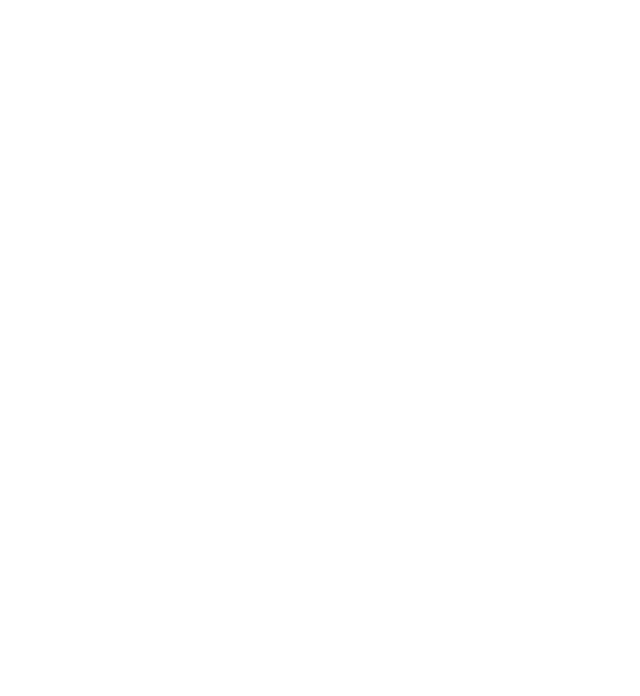
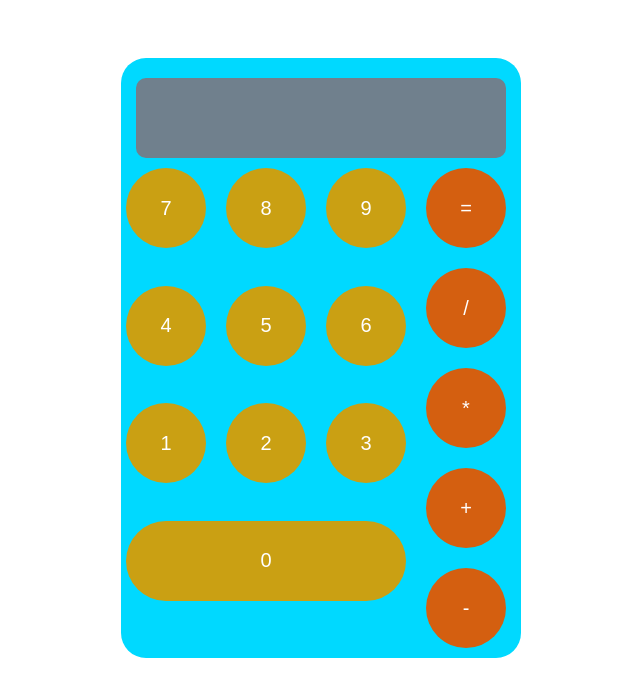
Before and after one commit to AlienWrench/calculator_JS, a plain HTML site: page index.html in a window 1280 px wide. Shown: the whole page, without its empty margins (319-959 px from the left). Drawn offline with Linux system fonts and the light colour scheme.

Commit message:
Add equals button functions. Add button event handlers. Grant the calculator display some functionality. Create basic calculator UI.

```diff
--- a/index.html
+++ b/index.html
@@ -11,6 +11,31 @@
     </head>
 
     <body>
+        <div id = "calculator">
+            <div id = "displayContainer"> <!--output></output>?-->
+                <div id = "calcDisplay"></div>
+            </div>
 
+            <div id = "numberButtonContainer">
+                <button class = "numberButton" id = "seven">7</button>
+                <button class = "numberButton" id = "eight">8</button>
+                <button class = "numberButton" id = "nine">9</button>
+                <button class = "numberButton" id = "four">4</button>
+                <button class = "numberButton" id = "five">5</button>
+                <button class = "numberButton" id = "six">6</button>
+                <button class = "numberButton" id = "one">1</button>
+                <button class = "numberButton" id = "two">2</button>
+                <button class = "numberButton" id = "three">3</button>
+                <button class = "numberButton" id = "zero">0</button>
+            </div>
+
+            <div id = "operationButtonContainer">
+                <button id= "equals">=</button>
+                <button class = "operationButton" id ="divide">/</button>
+                <button class = "operationButton" id = "multiply">*</button>
+                <button class = "operationButton" id = "add">+</button>
+                <button class = "operationButton" id = "subtract">-</button>
+            </div>
+        </div>
     </body>
 </html>
--- a/script.js
+++ b/script.js
@@ -1,5 +1,6 @@
 //variables/constants here please
-let numStringInput1 = "0";
+const calcDisplay = document.querySelector("#calcDisplay");
+let numStringInput1 = "";
 let numStringInput2 = "";
 
 let operatorSign = "";
@@ -73,3 +74,56 @@ function operate(operatorSign) {    //would it be/look better if this function t
     }
     else return numStringInput1;
 }
+
+//writing out loose logic for the buttonHandler functions... may need to heavily modify once eventListeners are added?
+
+function operationButtonHandler(e) {
+    operatorSign = e.target.textContent;
+    calcDisplay.textContent = e.target.textContent;
+
+    if (numStringInput1 !== "" && numStringInput2 !== "") {
+        solution = operate(operatorSign);
+        numStringInput2 = "";
+        numStringInput1 = solution;
+    }
+}
+
+function equalsButtonHandler() {
+    if (numStringInput1 !== "" && numStringInput2 !== "") {
+        solution = operate(operatorSign);
+        calcDisplay.textContent = solution;
+        operatorSign = "";
+        numStringInput2 = "";
+        numStringInput1 = solution;
+    }
+}
+
+function numberButtonHandler(e) {
+    if (operatorSign === "") {
+        numStringInput1 += e.target.textContent;
+        calcDisplay.textContent += e.target.textContent;
+    }
+    else if (operatorSign !== "") {
+        numStringInput2 += e.target.textContent;
+        calcDisplay.textContent += e.target.textContent;
+    }
+}
+
+//button eventlisteners go here, once UI is established
+const numberButtons = document.querySelectorAll(".numberButton");
+
+numberButtons.forEach(button => {
+    button.addEventListener('click', e => numberButtonHandler(e) );
+});
+
+const operationButtons = document.querySelectorAll(".operationButton");
+
+operationButtons.forEach(button => {
+    button.addEventListener('click', e => operationButtonHandler(e));
+});
+
+const equalsButton = document.querySelector("#equals");
+
+equalsButton.addEventListener('click', equalsButtonHandler);
+
+//also need to update calcDisplay somehow
--- a/style.css
+++ b/style.css
@@ -0,0 +1,90 @@
+body {
+    display: flex;
+    justify-content: center;
+    align-content: center;
+    padding: 50px;
+}
+
+#calculator {
+    background-color: rgb(0, 217, 255);
+    width: 400px;
+    height: 600px;
+    border-radius: 25px;
+
+    display: flex;
+    justify-content: center;
+    flex-wrap: wrap;
+}
+
+#displayContainer{
+    height: 120px;
+    display: flex;
+    align-items: center;
+}
+
+#calcDisplay {
+    background-color: rgb(112, 128, 141);
+    width: 350px;
+    height: 60px;
+    border-radius: 10px;
+
+    font-size: 40px;
+    padding: 10px;
+}
+
+#numberButtonContainer {
+    display: flex;
+    padding: 0px 0px 30px 30px;
+    margin-left: -50px;
+    margin-top: -20px;
+
+    width: 300px;
+
+    flex-wrap: wrap;
+}
+
+.numberButton {
+    width: 80px;
+    height: 80px;
+    margin: 10px;
+    border-radius: 50px;
+    color: white;
+    background-color: rgb(202, 160, 19);
+
+    font-size: 20px;
+
+    flex: 1 0 auto;
+
+    border: 0px;
+}
+
+#operationButtonContainer {
+    margin-top: -20px;
+    width: 90px;
+    display: flex;
+    flex-direction: column;
+}
+
+.operationButton {
+    width: 80px;
+    height: 80px;
+    margin: 10px;
+    border-radius: 50px;
+    color: white;
+    background-color: rgb(212, 95, 16);
+    border: 0px;
+
+    font-size: 20px;
+}
+
+#equals {
+    width: 80px;
+    height: 80px;
+    margin: 10px;
+    border-radius: 50px;
+    color: white;
+    background-color: rgb(212, 95, 16);
+    border: 0px;
+
+    font-size: 20px;
+}
```
